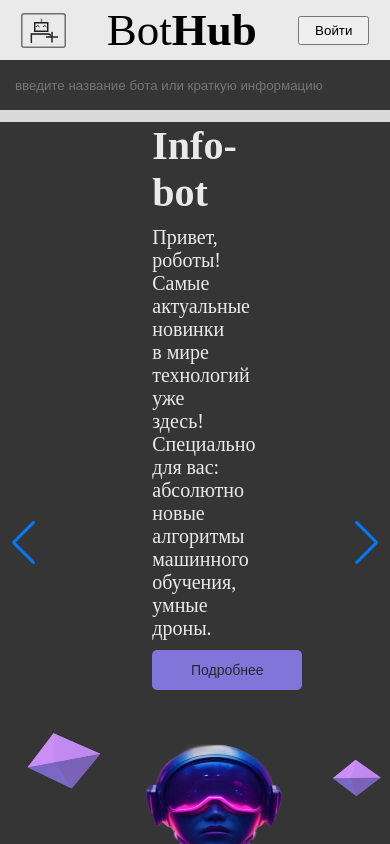
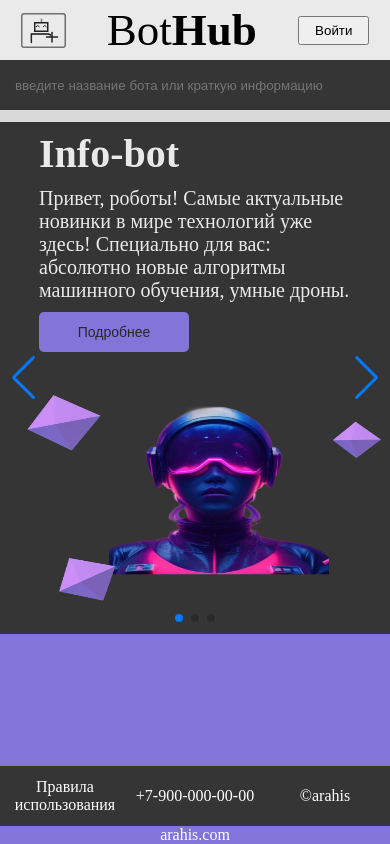
Before and after one commit to RomanGleizer/BotHub, a Vue app in the folder BotHub/bothub.client/: page / in a window 390 px wide. Shown: the top 844 px of the page. Built offline with nearby package versions, Linux system fonts and the light colour scheme.

Commit message:
phone adaptive swiper
+ delete "ads" from class

```diff
--- a/BotHub/bothub.client/index.html
+++ b/BotHub/bothub.client/index.html
@@ -1,10 +1,10 @@
 <!DOCTYPE html>
-<html lang="en">
+<html lang="ru">
 <head>
     <meta charset="UTF-8">
     <link href="/favicon.ico" rel="icon">
     <meta content="width=device-width, initial-scale=1.0" name="viewport">
-    <title>Vite App</title>
+    <title>BotHub</title>
 </head>
 <body>
 <div id="app"></div>
--- a/BotHub/bothub.client/src/components/elements/Ads-Element.vue
+++ b/BotHub/bothub.client/src/components/elements/Ads-Element.vue
@@ -1,14 +1,14 @@
 <template>
-  <div class="ads-container">
-    <div class="ads-text">
-      <h3 class="ads-h3">Info-bot</h3>
-      <div class="ads-info">
+  <div class="container">
+    <div class="text">
+      <h3 class="h">Info-bot</h3>
+      <div class="info">
         Привет, роботы! Самые актуальные новинки в мире технологий уже здесь!
         Специально для вас: абсолютно новые алгоритмы машинного обучения, умные дроны.
       </div>
-      <button class="ads-more">Подробнее</button>
+      <button class="more">Подробнее</button>
     </div>
-    <div class="ads-image">
+    <div class="image">
       <img src="@/images/info-bot.png" alt="Фотография бота" width="400" height="250" />
     </div>
   </div>
@@ -19,10 +19,10 @@
 </script>
 
 <style scoped>
-  .ads-container {
+  .container {
     width: 100%;
     min-height: 300px;
-    padding: 0 100px;
+    padding: 2% 10%;
     background-color: #353535;
     display: flex;
     flex-wrap: wrap;
@@ -31,23 +31,23 @@
     gap: 20px;
   }
 
-  .ads-text {
-    width: 45%;
+  .text {
+    max-width: 600px;
   }
 
-  .ads-h3 {
+  .h {
     font-size: 40px;
     color: #EAEAEA;
     margin-bottom: 10px;
   }
-  .ads-info {
+  .info {
     max-width: 450px;
     font-size: 20px;
     color: #EAEAEA;
     margin-bottom: 10px;
   }
 
-  .ads-more {
+  .more {
     background-color: #8274D9;
     color:#282829;
     width: 150px;
--- a/BotHub/bothub.client/src/components/pages/Main-Page.vue
+++ b/BotHub/bothub.client/src/components/pages/Main-Page.vue
@@ -13,7 +13,6 @@
         :pagination="{ clickable: true }"
         @swiper="onSwiper"
         @slideChange="onSlideChange"
-
     >
       <swiper-slide>
         <AdsElement></AdsElement>
```
